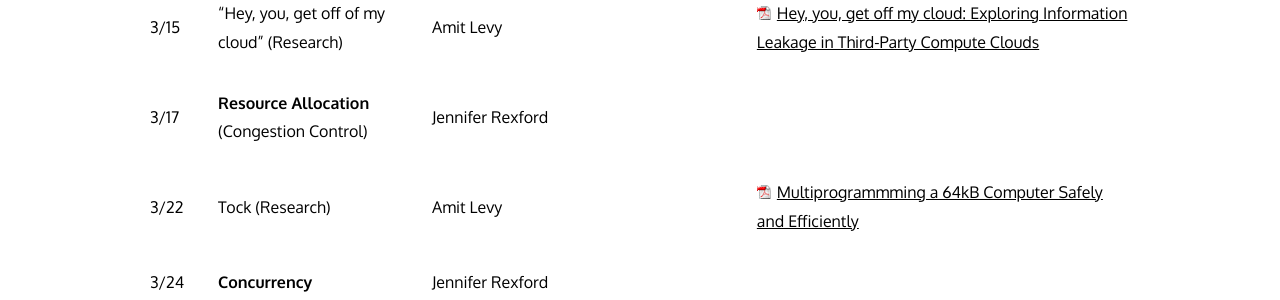
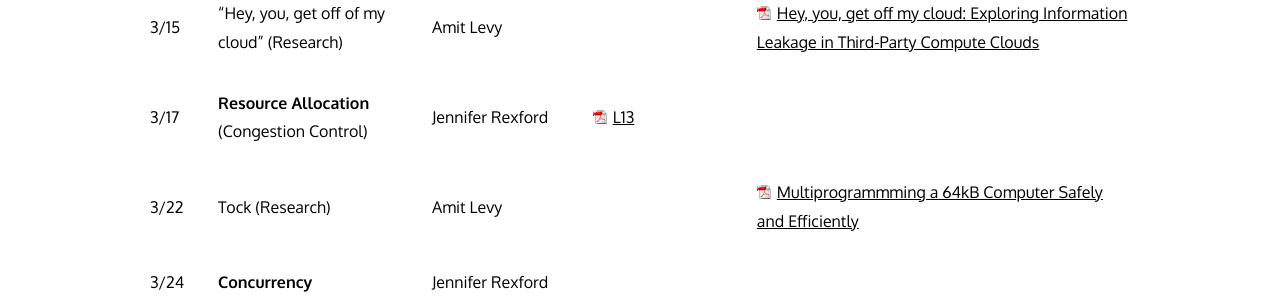
Before and after one commit to cos316/cos316-web, a Jekyll site: the page built from lectures.md, in a window 1280 px wide and 900 px high, scrolled down 989 px. Shown: the part 153-453 px from the top of the window. Built offline with Jekyll 4.4.1, drawn with Linux system fonts in a browser that asks for light colours; nearby versions of some CDN libraries.

Commit message:
Lecture slides

```diff
--- a/lectures.md
+++ b/lectures.md
@@ -22,7 +22,7 @@ Lectures meet on Tuesday and Thursday 10:00-10:50am
 | 3/08 |  *SPRING BREAK*   | | | | |
 | 3/10 |  *SPRING BREAK*   | | | | |
 | 3/15 | "Hey, you, get off of my cloud" (Research) | Amit Levy   |   | | [Hey, you, get off my cloud: Exploring Information Leakage in Third-Party Compute Clouds](/readings/cloudsec.pdf) |
-| 3/17 | **Resource Allocation** (Congestion Control)   | Jennifer Rexford |   |
+| 3/17 | **Resource Allocation** (Congestion Control)   | Jennifer Rexford | [L13](/lectures/L13-congestion.pdf)  |
 | 3/22 | Tock (Research)    | Amit Levy   |   | | [Multiprogrammming a 64kB Computer Safely and Efficiently](/readings/tock.pdf) |
 | 3/24 | **Concurrency**   | Jennifer Rexford |   |
 | 3/29 | Logical Time      | Amit Levy |   | | |
```
